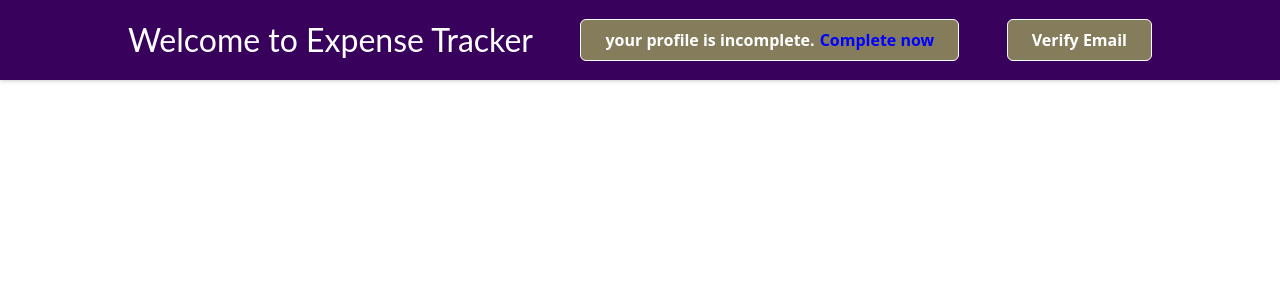
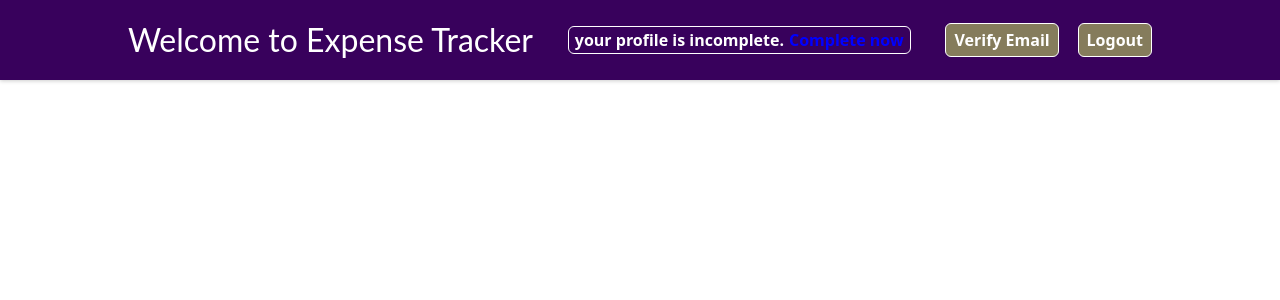
Before and after one commit to Khageswar-Nayak/Expense-tracker, a React (Create React App) app: page /home in a window 1280 px wide. Shown: the top 300 px of the page. Built offline with nearby package versions, Linux system fonts and the light colour scheme.

Commit message:
Logout User

```diff
--- a/src/Components/Layout/MainNavigation.js
+++ b/src/Components/Layout/MainNavigation.js
@@ -3,6 +3,10 @@ import classes from "./MainNavigation.module.css";
 import { Button } from "react-bootstrap";
 
 const MainNavigation = () => {
+  const logoutHandler = () => {
+    localStorage.removeItem("email");
+    localStorage.removeItem("idToken");
+  };
   const verifyEmailHandler = async () => {
     try {
       const res = await fetch(
@@ -33,7 +37,7 @@ const MainNavigation = () => {
       <nav>
         <ul>
           <li>
-            <button>
+            <button style={{ backgroundColor: "#38015c" }}>
               your profile is incomplete.
               <Link className={classes.link} to="/profile">
                 Complete now
@@ -45,6 +49,11 @@ const MainNavigation = () => {
       <Button variant="warning" size="sm" onClick={verifyEmailHandler}>
         Verify Email
       </Button>
+      <Link to="/">
+        <Button variant="primary" size="sm" onClick={logoutHandler}>
+          Logout
+        </Button>
+      </Link>
     </header>
   );
 };
--- a/src/Components/Layout/MainNavigation.module.css
+++ b/src/Components/Layout/MainNavigation.module.css
@@ -42,7 +42,7 @@
   border: 1px solid white;
   color: white;
   font-weight: bold;
-  padding: 0.5rem 1.5rem;
+  /* padding: 0.5rem 1.5rem; */
   border-radius: 6px;
   cursor: pointer;
 }
```
